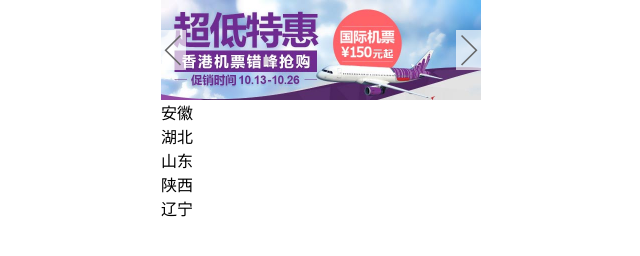
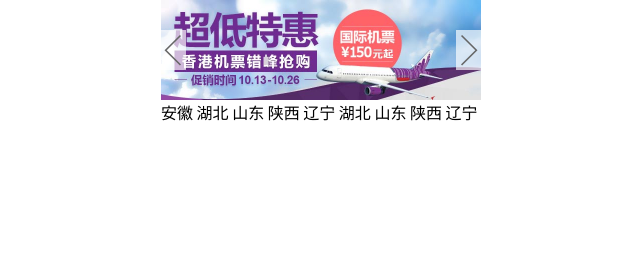
Before and after one commit to heicx/js-swipe, a plain HTML site: page index.html in a window 1280 px wide. Shown: the whole page, without its empty margins (319-959 px from the left). Drawn offline with Linux system fonts and the light colour scheme.

Commit message:
display:flex

```diff
--- a/index.html
+++ b/index.html
@@ -14,6 +14,9 @@ section .img-banner a{display:inline-block;float:left;width:320px;}
 section .banner ul{width:100%;list-style:none;text-align:center;position:absolute;bottom:0;}
 section .banner ul li {width:8px;height:8px;border-radius:10px;clear:both;display:inline-block;background-color:black;}
 section .banner .on {background-color:#e4007f;}
+
+section .city{display:flex;width:320px;}
+section .city li{list-style:none;flex-wrap:wrap;width:100px;}
 
 #swipe_content {width:100%;-webkit-transform:translate3d(0, 0, 0);}
 
@@ -61,13 +64,17 @@ section .banner .on {background-color:#e4007f;}
 			</div>
 		</section>
 		<section>
-			<ul>
+			<ul class="city">
 				<li>安徽</li>
 				<li>湖北</li>
 				<li>山东</li>
 				<li>陕西</li>
 				<li>辽宁</li>
-			<ul>
+				<li>湖北</li>
+				<li>山东</li>
+				<li>陕西</li>
+				<li>辽宁</li>
+			</ul>
 		</section>
 	</div>
 </body>
```
